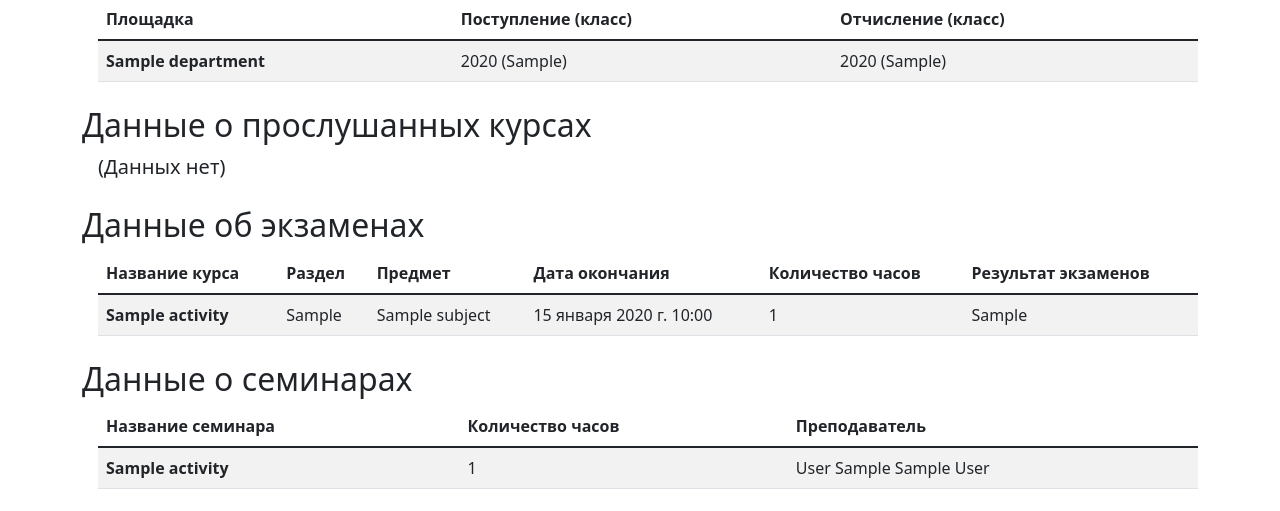
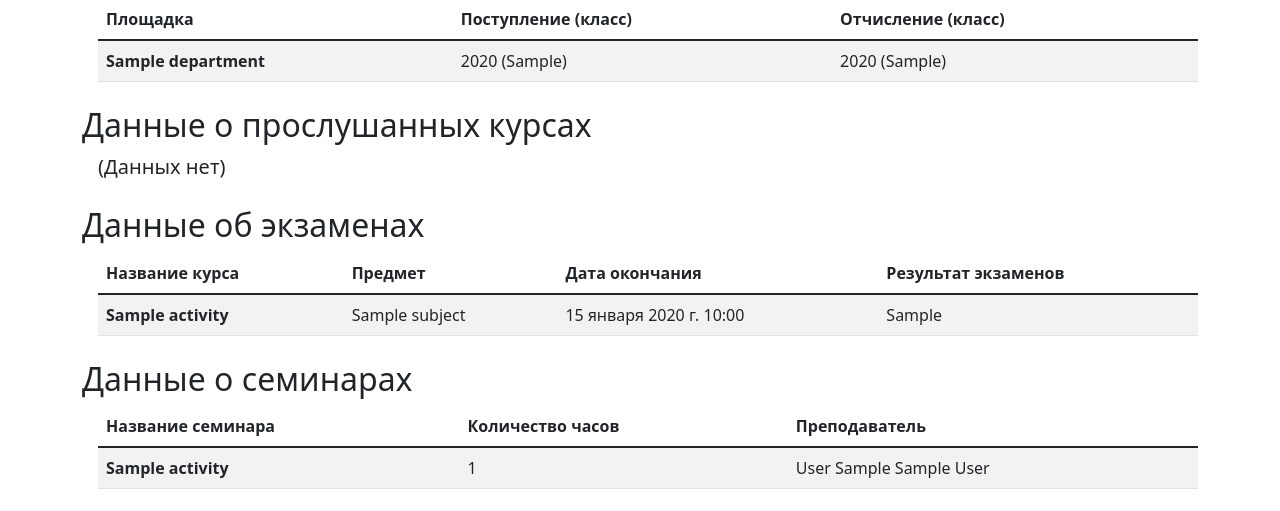
Before and after one commit to telinit/lcme_achievements, a Django app: page /students/1 in a window 1280 px wide. Shown: the part 352-863 px from the top of the page. Run offline with Django 4.2, Linux system fonts and the light colour scheme; a user stored in the database is signed in; tables that the repository leaves empty hold one stand-in row (values such as "Sample post"); some libraries are stand-ins or nearby versions.

Commit message:
Olympiad awards are not that strict now (fields can be empty) Remove some columns from the student profile

```diff
--- a/achievements/main_app/models.py
+++ b/achievements/main_app/models.py
@@ -176,9 +176,9 @@
 
 
 class Award(models.Model):
-    title = models.CharField("Звание", max_length=255, null=True)
-    prize = models.CharField("Награда", max_length=255, null=True)
-    is_team_member = models.BooleanField("В составе команды", null=True)
+    title = models.CharField("Звание", max_length=255, null=True, blank=True)
+    prize = models.CharField("Награда", max_length=255, null=True, blank=True)
+    is_team_member = models.BooleanField("В составе команды", null=True, default=False)
 
     def __str__(self):
         a = f'{self.title}'
--- a/achievements/main_app/templates/student_profile.html
+++ b/achievements/main_app/templates/student_profile.html
@@ -112,10 +112,8 @@
             <thead>
                 <tr>
                     <th scope="col">Название курса</th>
-                    <th scope="col">Раздел</th>
                     <th scope="col">Предмет</th>
                     <th scope="col">Дата окончания</th>
-                    <th scope="col">Количество часов</th>
                     <th scope="col">Результат экзаменов</th>
                 </tr>
             </thead>
@@ -123,10 +121,8 @@
                 {% for cp in exam_participations %}
                 <tr>
                     <th scope="col">{{cp.course.name}}</th>
-                    <td scope="col">{{cp.course.chapter}}</td>
                     <td scope="col">{{cp.course.subject}}</td>
                     <td scope="col">{{cp.finished}}</td>
-                    <td scope="col">{{cp.hours}}</td>
                     <td scope="col">{{cp.mark}}</td>
                 </tr>
                 {% endfor %}
```
Also changed, not shown: achievements/main_app/migrations/0003_alter_olympiadparticipation_is_team_member_and_more.py (added).
